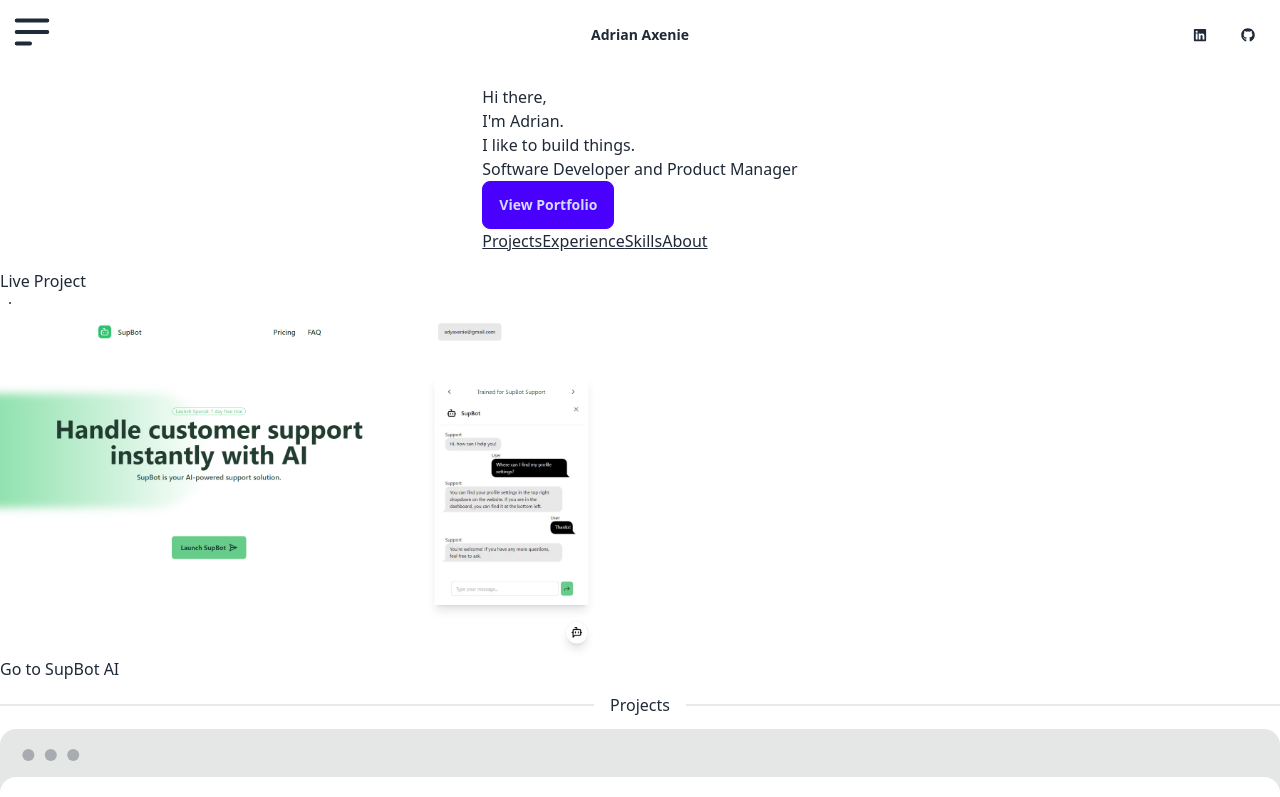
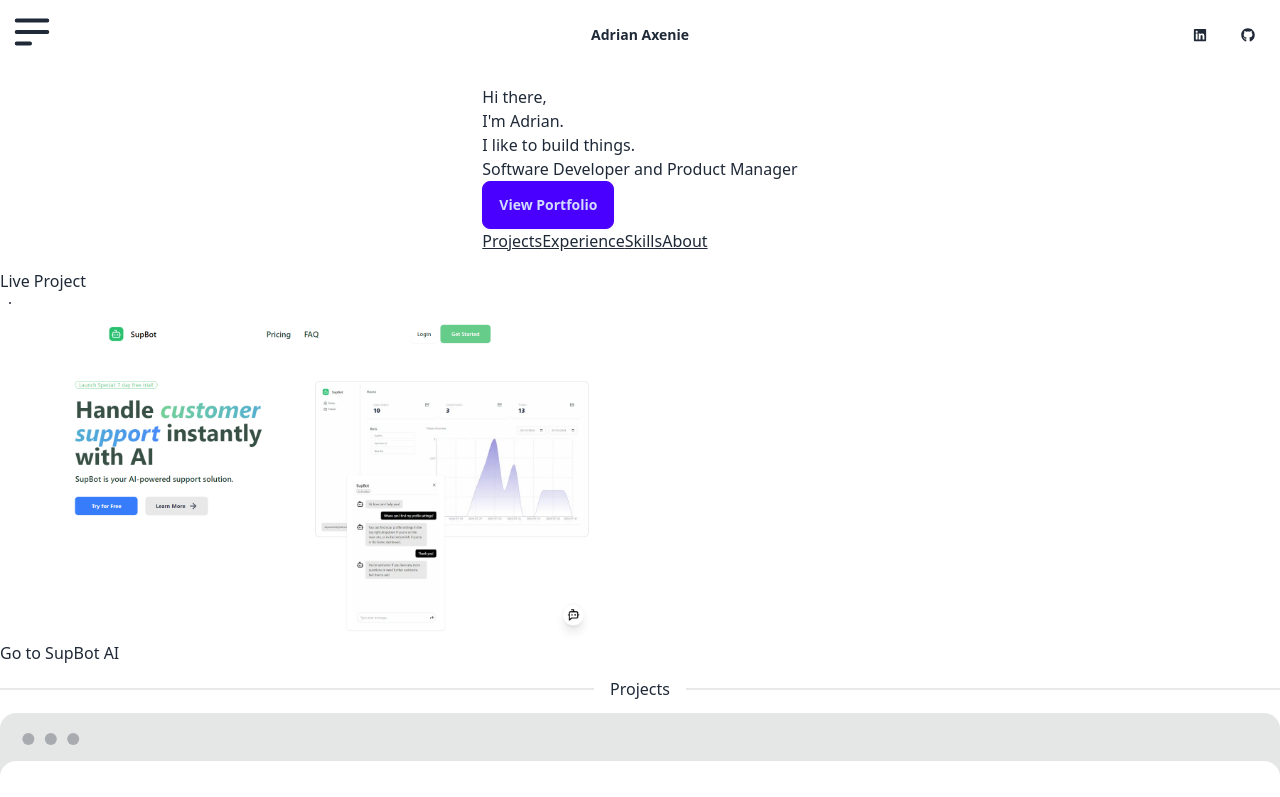
Before and after one commit to adyaxenie/blog, a Next.js app: page /home in a window 1280 px wide. Shown: the top 797 px of the page. Built offline with nearby package versions, Linux system fonts and the light colour scheme.

Commit message:
live project image update, about page update

```diff
--- a/components/about.tsx
+++ b/components/about.tsx
@@ -3,6 +3,8 @@
 import { RiTailwindCssFill } from 'react-icons/ri';
 import { SiDjango, SiScikitlearn, SiMysql } from 'react-icons/si';
 import { GrHeroku } from 'react-icons/gr';
+import { TbBrandSupabase } from 'react-icons/tb';
+import { RiNextjsLine } from 'react-icons/ri';
 
 const About = () => {
     return (
@@ -32,6 +34,8 @@
                             <GrHeroku className="h-10 w-10" />
                             <SiScikitlearn className="h-10 w-10" />
                             <SiMysql className="h-10 w-10" />
+                            <TbBrandSupabase className="h-10 w-10" />
+                            <RiNextjsLine className="h-10 w-10" />
                         </div>
                     </div>
                 </div>
--- a/components/live_projects.tsx
+++ b/components/live_projects.tsx
@@ -17,7 +17,7 @@
                 <div className='cursor-pointer' onClick={handleClick} >
                     <Image
                         className="rounded-lg cursor-pointer bg-red-500 blur-none group-hover:blur-sm"
-                        src="/landingpage2.PNG"
+                        src="/landingpage3.PNG"
                         alt="SupBot"
                         width={600}
                         height={300}
```
Also changed, not shown: public/landingpage3.PNG (added).
